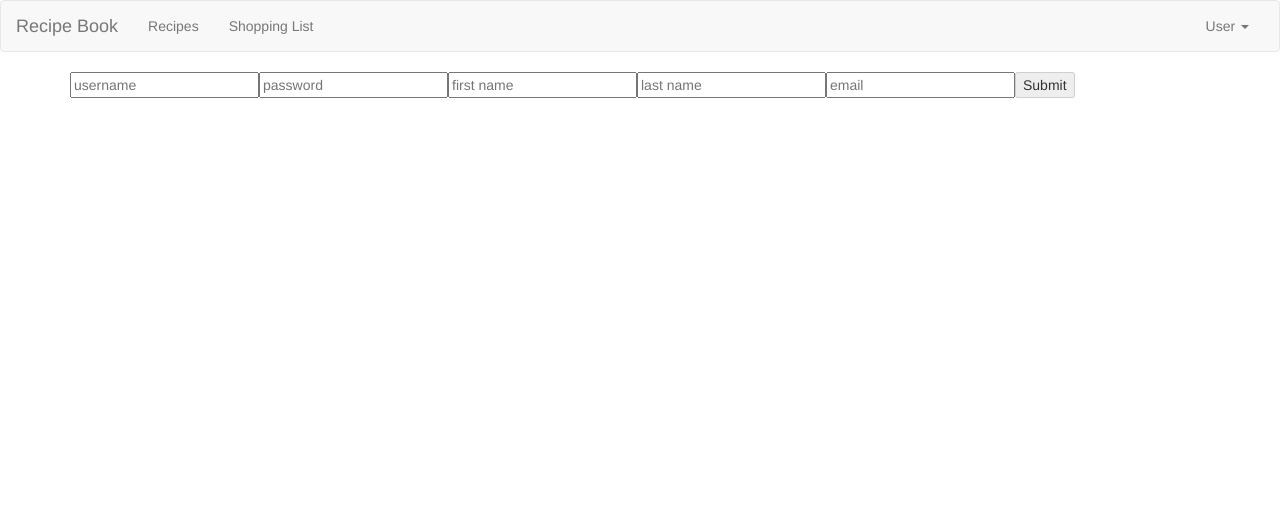
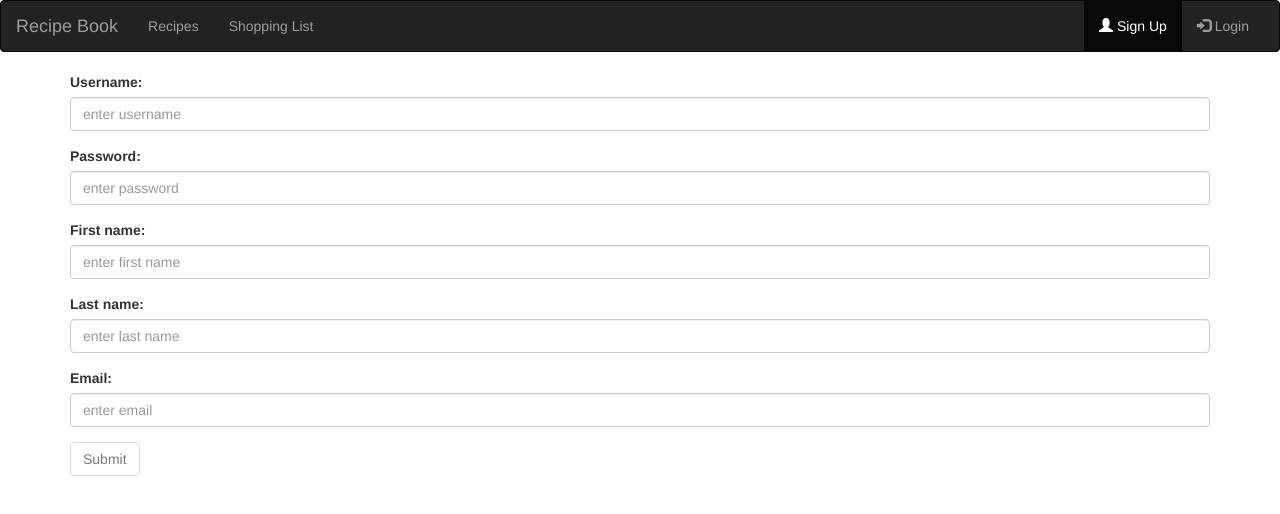
Before and after one commit to 204Constie/recipe-book, an Angular app: page /signin in a window 1280 px wide. Shown: the top 514 px of the page. Built offline with nearby package versions, Linux system fonts and the light colour scheme.

Commit message:
add rwd and bootstrap to forms

```diff
--- a/src/app/header/header.component.html
+++ b/src/app/header/header.component.html
@@ -1,22 +1,49 @@
-<nav class="navbar navbar-default">
+<!--<nav class="navbar navbar-default">-->
+  <!--<div class="container-fluid">-->
+    <!--<div class="navbar-header">-->
+      <!--<a routerLink="/" class="navbar-brand">Recipe Book</a>-->
+    <!--</div>-->
+
+    <!--<div class="collapse navbar-collapse">-->
+      <!--<ul class="nav navbar-nav">-->
+        <!--<li routerLinkActive="active"><a routerLink="/recipes">Recipes</a></li>-->
+        <!--<li routerLinkActive="active"><a routerLink="/shopping-list">Shopping List</a></li>-->
+      <!--</ul>-->
+      <!--<ul class="nav navbar-nav navbar-right">-->
+        <!--<li class="dropdown" appDropdown>-->
+          <!--<a style="cursor: pointer;" class="dropdown-toggle" role="button">User <span class="caret"></span></a>-->
+          <!--<ul class="dropdown-menu">-->
+            <!--<li routerLinkActive="active"><a routerLink="/login">Login</a></li>-->
+            <!--<li routerLinkActive="active"><a routerLink="/signin">Register</a></li>-->
+          <!--</ul>-->
+        <!--</li>-->
+      <!--</ul>-->
+    <!--</div>-->
+  <!--</div>-->
+<!--</nav>-->
+
+<nav class="navbar navbar-inverse">
   <div class="container-fluid">
     <div class="navbar-header">
-      <a routerLink="/" class="navbar-brand">Recipe Book</a>
+      <button type="button" class="navbar-toggle" data-toggle="collapse" data-target="#myNavbar">
+        <span class="icon-bar"></span>
+        <span class="icon-bar"></span>
+        <span class="icon-bar"></span>
+      </button>
+      <a class="navbar-brand" routerLink="/">Recipe Book</a>
     </div>
-
-    <div class="collapse navbar-collapse">
+    <div class="collapse navbar-collapse" id="myNavbar">
       <ul class="nav navbar-nav">
-        <li routerLinkActive="active"><a routerLink="/recipes">Recipes</a></li>
-        <li routerLinkActive="active"><a routerLink="/shopping-list">Shopping List</a></li>
+        <li routerLinkActive="active">
+          <a routerLink="/recipes">Recipes</a>
+        </li>
+        <li routerLinkActive="active">
+          <a routerLink="/shopping-list">Shopping List</a>
+        </li>
       </ul>
       <ul class="nav navbar-nav navbar-right">
-        <li class="dropdown" appDropdown>
-          <a style="cursor: pointer;" class="dropdown-toggle" role="button">User <span class="caret"></span></a>
-          <ul class="dropdown-menu">
-            <li routerLinkActive="active"><a routerLink="/login">Login</a></li>
-            <li routerLinkActive="active"><a routerLink="/signin">Sign In</a></li>
-          </ul>
-        </li>
+        <li routerLinkActive="active"><a routerLink="/signin"><span class="glyphicon glyphicon-user"></span> Sign Up</a></li>
+        <li routerLinkActive="active"><a routerLink="/login"><span class="glyphicon glyphicon-log-in"></span> Login</a></li>
       </ul>
     </div>
   </div>
--- a/src/app/recipes/recipe-detail/recipe-detail.component.ts
+++ b/src/app/recipes/recipe-detail/recipe-detail.component.ts
@@ -13,6 +13,7 @@ import { AuthGuard } from '../../user/auth.guard';
 export class RecipeDetailComponent implements OnInit {
   recipe: Recipe;
   id: number;
+  authguard: Boolean;
 
   constructor(private recipeService: RecipeService,
               private route: ActivatedRoute,
--- a/src/app/user/login/login.component.html
+++ b/src/app/user/login/login.component.html
@@ -1,7 +1,13 @@
 
 <form #f="ngForm" (ngSubmit)="onSubmit(f)" novalidate>
-  <input type="text" name="username" ngModel required placeholder="username">
-  <input type="password" name="password" ngModel required placeholder="password">
+  <div class="form-group">
+    <label for="username">Username:</label>
+    <input type="text" class="form-control" name="username" id="username" ngModel required placeholder="enter username">
+  </div>
+  <div class="form-group">
+    <label for="password">Password:</label>
+    <input type="password" class="form-control" name="password" id="password" ngModel required placeholder="enter password">
+  </div>
+    <button type="submit" class="btn btn-default" [disabled]="!f.form.valid">Submit</button>
 
-  <button type="submit" [disabled]="!f.form.valid">Submit</button>
 </form>
--- a/src/app/user/signin/signin.component.html
+++ b/src/app/user/signin/signin.component.html
@@ -1,15 +1,24 @@
-<!--username: req.body.username,-->
-<!--password: req.body.password,-->
-<!--firstname: req.body.firstname,-->
-<!--lastname: req.body.lastname,-->
-<!--email: req.body.email,-->
 
 <form #f="ngForm" (ngSubmit)="onSubmit(f)" novalidate>
-  <input type="text" name="username" ngModel required placeholder="username">
-  <input type="password" name="password" ngModel required placeholder="password">
-  <input type="text" name="firstname" ngModel required placeholder="first name">
-  <input type="text" name="lastname" ngModel required placeholder="last name">
-  <input type="email" name="email" ngModel required placeholder="email">
-
-  <button type="submit" [disabled]="!f.form.valid">Submit</button>
+  <div class="form-group">
+    <label for="username">Username:</label>
+    <input type="text" class="form-control" name="username" id="username" ngModel required placeholder="enter username">
+  </div>
+  <div class="form-group">
+    <label for="password">Password:</label>
+    <input type="password" class="form-control" name="password" id="password" ngModel required placeholder="enter password">
+  </div>
+  <div class="form-group">
+    <label for="firstname">First name:</label>
+    <input type="text" class="form-control" name="firstname" id="firstname" ngModel required placeholder="enter first name">
+  </div>
+  <div class="form-group">
+    <label for="lastname">Last name:</label>
+    <input type="text" class="form-control" name="lastname" id="lastname" ngModel required placeholder="enter last name">
+  </div>
+  <div class="form-group">
+    <label for="email">Email:</label>
+    <input type="email" class="form-control" name="email" id="email" ngModel required placeholder="enter email">
+  </div>
+  <button type="submit" class="btn btn-default" [disabled]="!f.form.valid" >Submit</button>
 </form>
--- a/src/app/user/signin/signin.component.ts
+++ b/src/app/user/signin/signin.component.ts
@@ -1,5 +1,6 @@
 import { Component, OnInit } from '@angular/core';
 import {NgForm} from '@angular/forms';
+import { Router } from '@angular/router';
 import { UserService } from '../user.service';
 import { AuthService } from '../auth.service';
 
@@ -10,7 +11,9 @@ import { AuthService } from '../auth.service';
 })
 export class SigninComponent implements OnInit {
 
-  constructor(private userService: UserService, private authService: AuthService) { }
+  constructor(private userService: UserService,
+              private authService: AuthService,
+              private router: Router) { }
 
   ngOnInit() {
   }
@@ -22,11 +25,15 @@ export class SigninComponent implements OnInit {
     if(f.valid){
       this.userService.addUser(f.value).subscribe(
         (response) => {
-          console.log('response: ', response);
-          this.authService.token = response.token;
+          let json = response.json();
+          console.log('response: ', json);
+          if(json.success){
+            this.router.navigate(['login']);
+          }
         },
         (error) => console.log('error: ', error)
       )
     }
   }
+
 }
--- a/src/index.html
+++ b/src/index.html
@@ -7,6 +7,10 @@
 
   <meta name="viewport" content="width=device-width, initial-scale=1">
   <link rel="icon" type="image/x-icon" href="favicon.ico">
+
+  <link rel="stylesheet" href="https://maxcdn.bootstrapcdn.com/bootstrap/3.3.7/css/bootstrap.min.css">
+  <script src="https://ajax.googleapis.com/ajax/libs/jquery/3.2.1/jquery.min.js"></script>
+  <script src="https://maxcdn.bootstrapcdn.com/bootstrap/3.3.7/js/bootstrap.min.js"></script>
 </head>
 <body>
   <app-root>Loading...</app-root>
```
